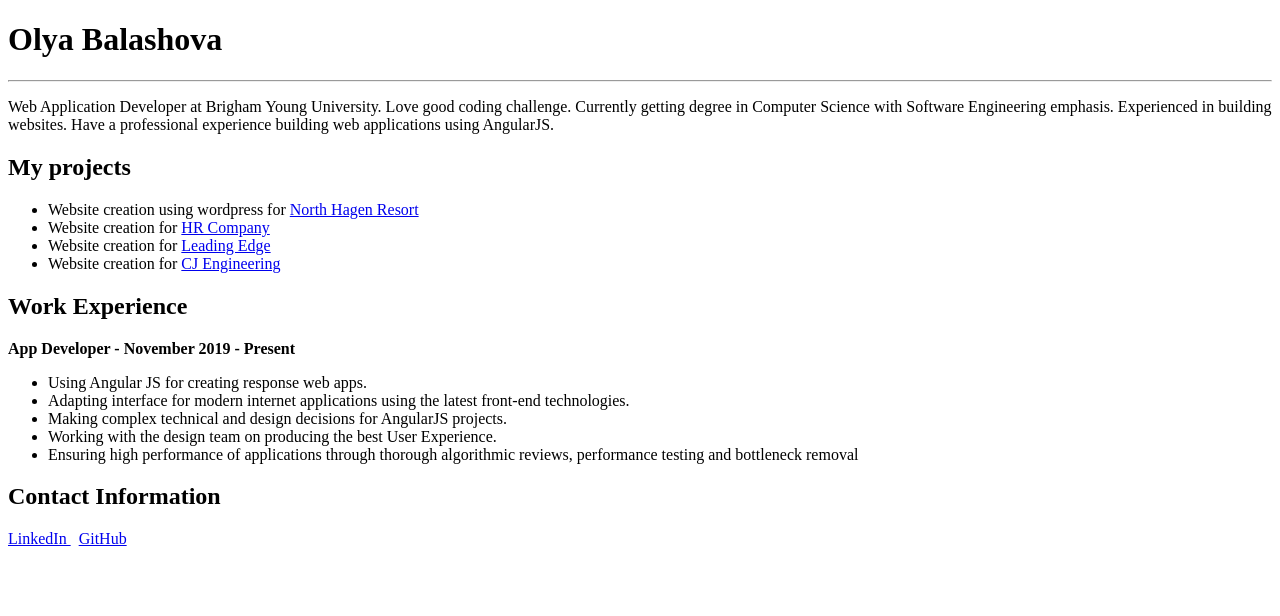
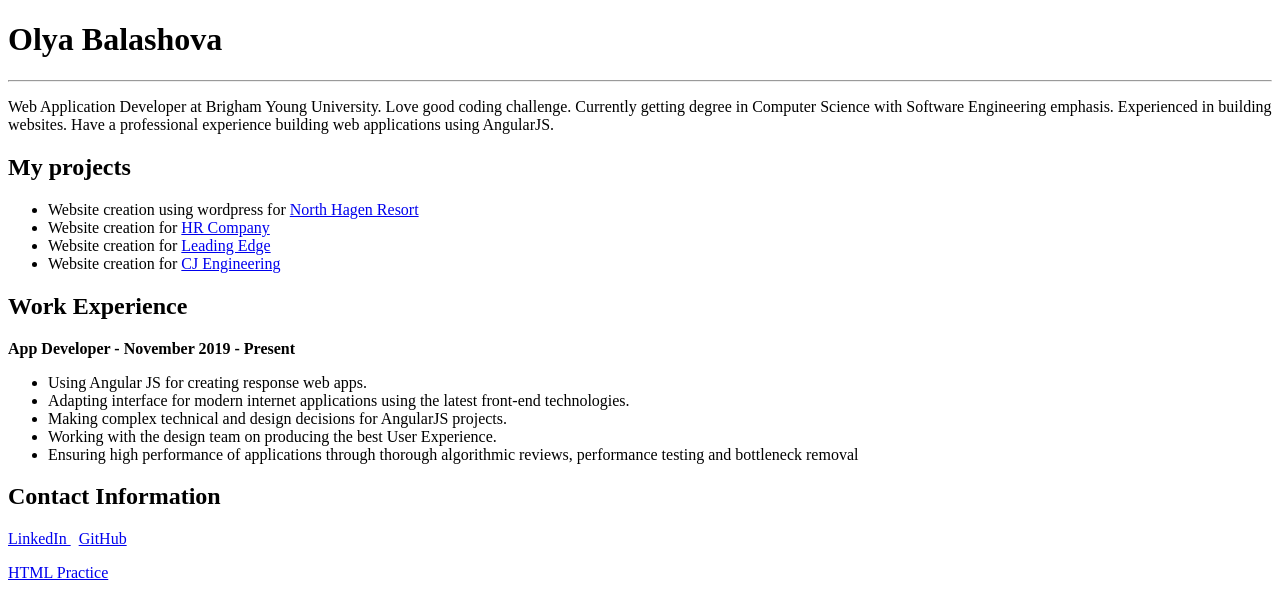
Before and after one commit to helgabalashova/portfolio, a plain HTML site: page index.html in a window 1280 px wide. Drawn offline with Linux system fonts and the light colour scheme.

Commit message:
Some changes

```diff
--- a/index.html
+++ b/index.html
@@ -28,5 +28,6 @@
             <a href="https://www.linkedin.com/in/olya-balashova-b48530197/" target="_blank">LinkedIn </a>&nbsp;
             <a href="#" target="_blank">GitHub</a>
         </p>
+        <p><a href="first-page.html">HTML Practice</a></p>
     </body>
 </html>
```
